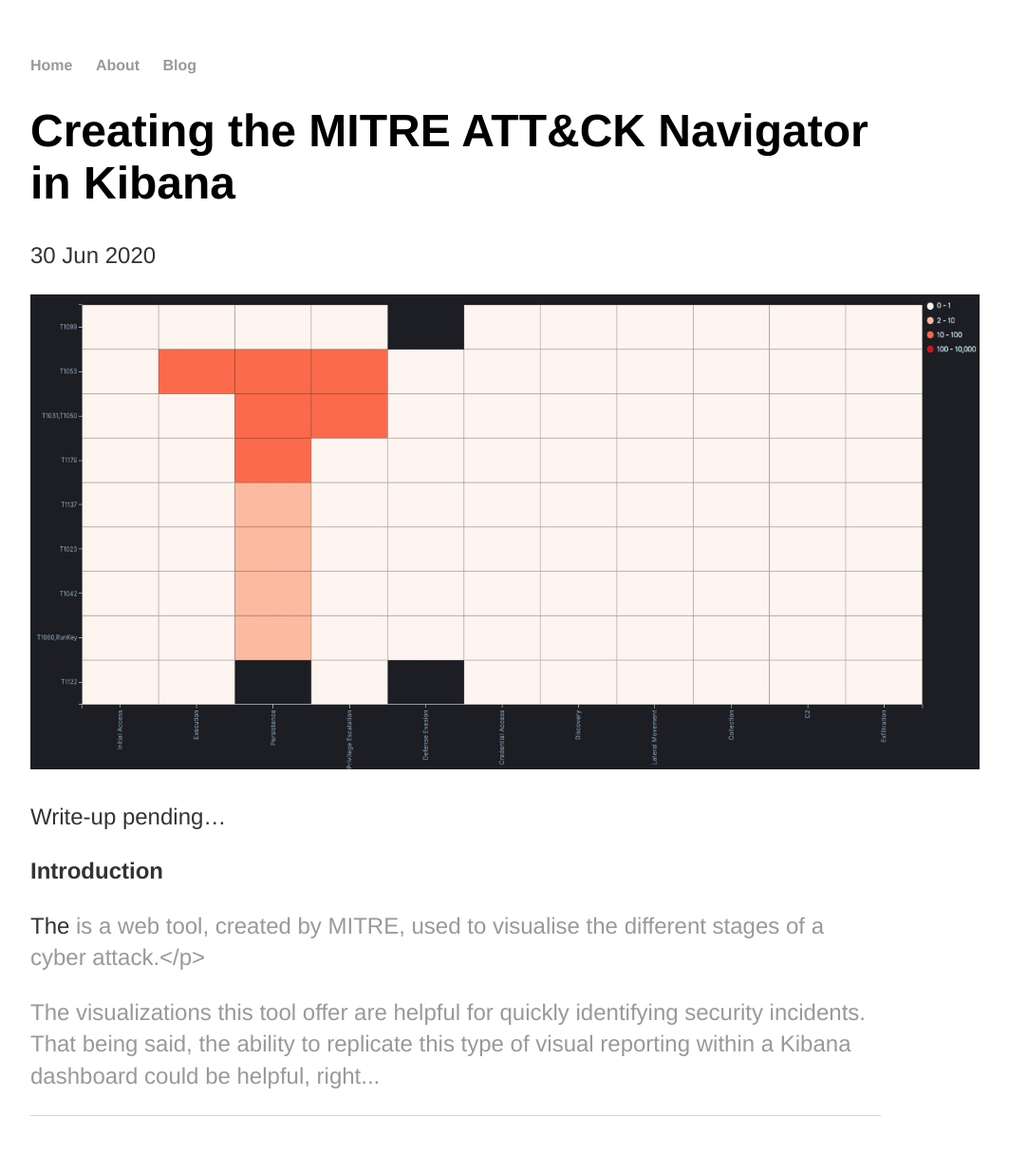
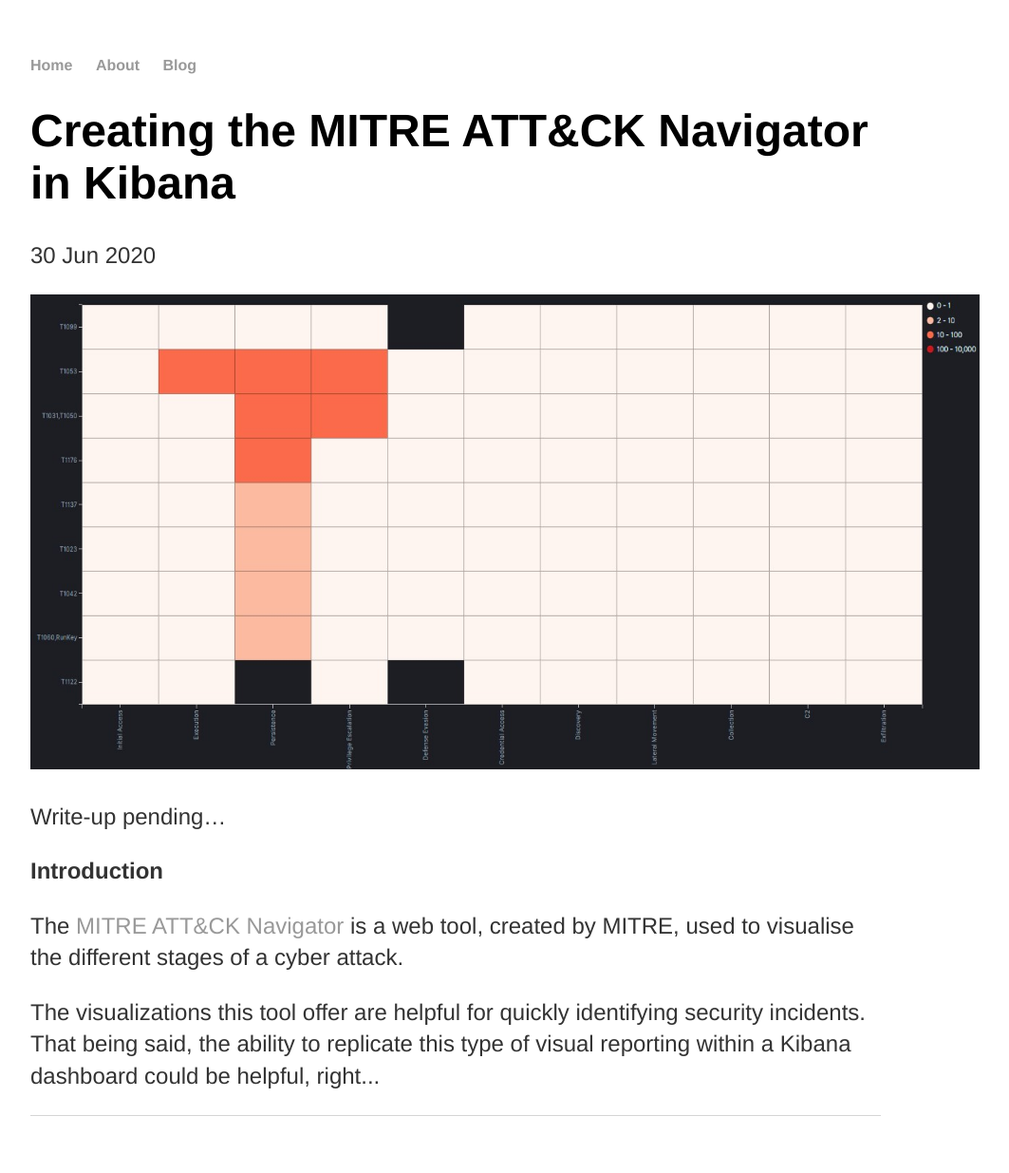
Before and after one commit to 5am5ecure/5am5ecure.github.io, a Jekyll site: the page built from _posts/2020-06-30-creating-the-mitre-attack-navigator-in-kibana.md, in a window 1280 px wide. Shown: the whole page at 95% size, without its empty margins (160-1223 px from the left). Built offline with Jekyll 4.4.1, drawn with Linux system fonts in a browser that asks for light colours.

Commit message:
Update 2020-06-30-creating-the-mitre-attack-navigator-in-kibana.md

```diff
--- a/_posts/2020-06-30-creating-the-mitre-attack-navigator-in-kibana.md
+++ b/_posts/2020-06-30-creating-the-mitre-attack-navigator-in-kibana.md
@@ -10,5 +10,5 @@
 
 <b>Introduction</b>
 
-<p>The <a href="https://mitre-attack.github.io/attack-navigator/enterprise/" title="MITRE ATT&CK Navigator"> is a web tool, created by MITRE, used to visualise the different stages of a cyber attack.</p>
+<p>The <a href="https://mitre-attack.github.io/attack-navigator/enterprise/"> MITRE ATT&CK Navigator</a> is a web tool, created by MITRE, used to visualise the different stages of a cyber attack.</p>
 <p>The visualizations this tool offer are helpful for quickly identifying security incidents. That being said, the ability to replicate this type of visual reporting within a Kibana dashboard could be helpful, right...</p>
```
